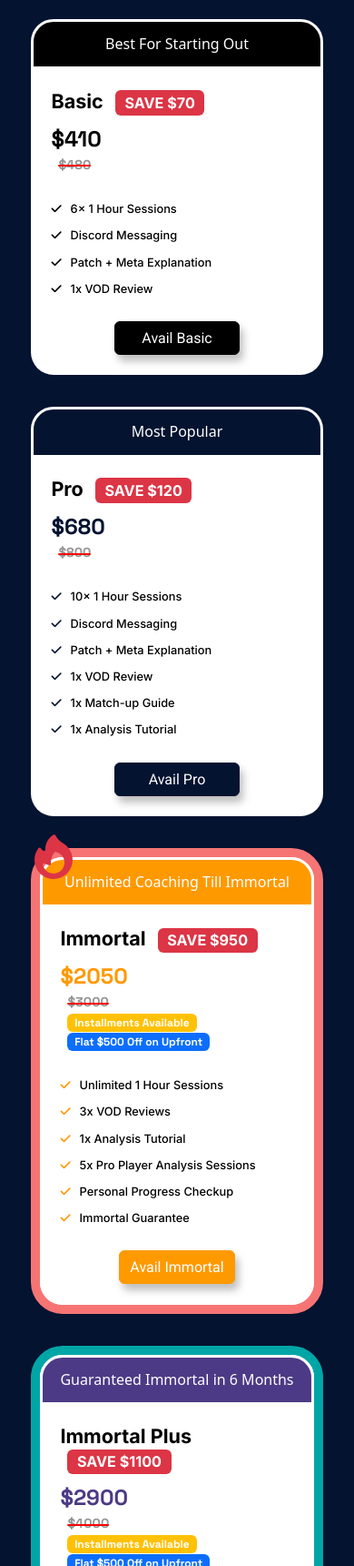
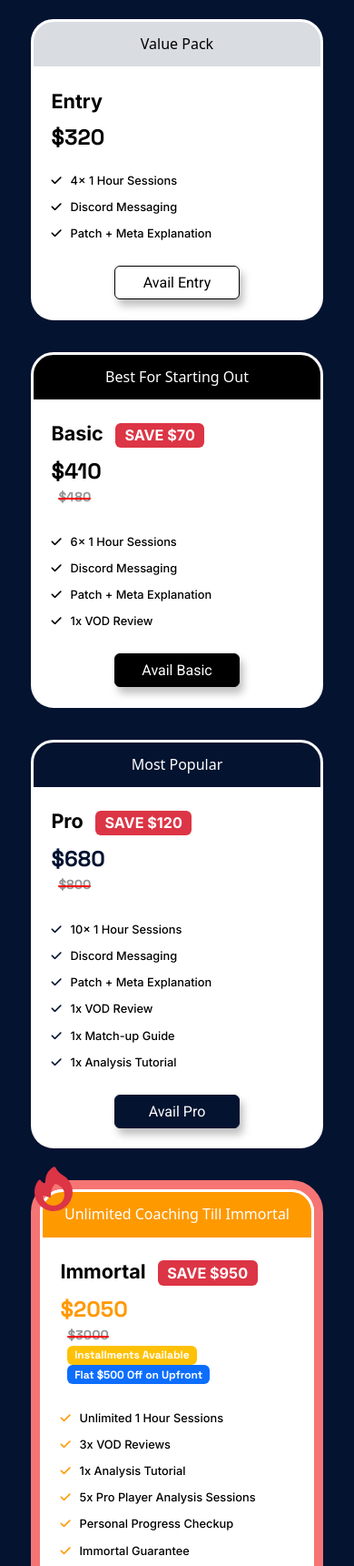
Before and after one commit to PainDota/paindota.github.io, a plain HTML site: page index.html in a window 390 px wide. Shown: the part 4080-5801 px from the top of the page at 91% size. Drawn offline with nearby package versions, Linux system fonts and the light colour scheme; a web font is replaced by a local one.

Commit message:
Added etry package, removed immortal plus package, hieghts for cards streched for smaller screens

```diff
--- a/css/card.css
+++ b/css/card.css
@@ -31,6 +31,14 @@
     }
 }
 
+@media (min-width: 1400px) {
+    /* Prevent cards from stretching to the same height */
+#coaching-packages-section .custom-col,
+#training-plans-section .custom-col {
+    align-self: flex-start;
+}
+}
+
 @media (max-width: 768px) {
     .custom-col {
         flex: 0 0 100%;
@@ -53,12 +61,6 @@
 #training-plans-section .coaching-card {
     justify-content: space-between;
     border-radius: 0px 0px 25px 25px;
-}
-
-/* Prevent cards from stretching to the same height */
-#coaching-packages-section .custom-col,
-#training-plans-section .custom-col {
-    align-self: flex-start;
 }
 
 .tag {
--- a/index.html
+++ b/index.html
@@ -320,11 +320,11 @@
             </div>
 
             <div class="row justify-content-center">
-                <!-- <div class="custom-col col-md-6 col-xxl-3 col-sm-6" id="coaching-entry"></div> -->
+                <div class="custom-col col-md-6 col-xxl-3 col-sm-6" id="coaching-entry"></div>
                 <div class="custom-col col-md-6 col-xxl-3 col-sm-6" id="coaching-basic"></div>
                 <div class="custom-col col-md-6 col-xxl-3 col-sm-6" id="coaching-pro"></div>
                 <div class="custom-col col-md-6 col-xxl-3 col-sm-6 popular" id="coaching-immortal"></div>
-                <div class="custom-col col-md-6 col-xxl-3 col-sm-6 popular-2" id="coaching-immortal-plus"></div>
+                <!-- <div class="custom-col col-md-6 col-xxl-3 col-sm-6 popular-2" id="coaching-immortal-plus"></div> -->
             </div>
 
         </div>
@@ -343,11 +343,11 @@
             <div class="row d-xl-none mb-3">
                 <div class="col">
                     <select id="plan-selector" class="form-select">
-                        <!-- <option value="coaching-card--entry" selected>Entry</option> -->
+                        <option value="coaching-card--entry" selected>Entry</option>
                         <option value="coaching-card--basic">Basic</option>
                         <option value="coaching-card--pro">Pro</option>
                         <option value="coaching-card--immortal">Immortal</option>
-                        <option value="coaching-card--immortal-plus">Immortal Plus</option>
+                        <!-- <option value="coaching-card--immortal-plus">Immortal Plus</option> -->
                     </select>
                 </div>
             </div>
--- a/js/comparison-fill.js
+++ b/js/comparison-fill.js
@@ -14,7 +14,8 @@ document.addEventListener('DOMContentLoaded', () => {
     if (planSelector) {
         planSelector.addEventListener('change', (event) => {
             const selectedPlan = event.target.value;
-            const planClasses = ["coaching-card--basic", "coaching-card--pro", "coaching-card--immortal", "coaching-card--immortal-plus"];
+            //add here
+            const planClasses = ["coaching-card--entry","coaching-card--basic", "coaching-card--pro", "coaching-card--immortal"];
 
             // Hide all plans
             planClasses.forEach(planClass => {
--- a/js/comparison-grid.js
+++ b/js/comparison-grid.js
@@ -25,7 +25,7 @@ document.addEventListener("DOMContentLoaded", function () {
     }
 
     // Default: Show "Entry" column
-    showSelectedPlan("coaching-card--basic");
+    showSelectedPlan("coaching-card--entry");
 
     // Handle dropdown changes
     planSelector.addEventListener("change", function () {
--- a/js/data.js
+++ b/js/data.js
@@ -117,7 +117,8 @@ const plusPackage = {
 
 //comparison data
 const comparisonData= {
-    "header": ["Feature", "Basic", "Pro", "Immortal","Immortal Plus"],
+    //add Immortal Plus to header to make it show
+    "header": ["Feature","Entry", "Basic", "Pro", "Immortal"],
     "rows": [
       {
         "feature": "# Lessons (1hr Sessions)",
@@ -207,15 +208,16 @@ const comparisonData= {
         "Pro": "✘",
         "Immortal": "✔",
         "Immortal Plus":"✔"
-      },
-      {
-        "feature": "Refund",
-        "Entry": "✘",
-        "Basic": "✘",
-        "Pro": "✘",
-        "Immortal": "✘",
-        "Immortal Plus":"✔"
       }
+    //   ,
+    //   {
+    //     "feature": "Refund",
+    //     "Entry": "✘",
+    //     "Basic": "✘",
+    //     "Pro": "✘",
+    //     "Immortal": "✘",
+    //     "Immortal Plus":"✔"
+    //   }
     ]
   };
 
```
